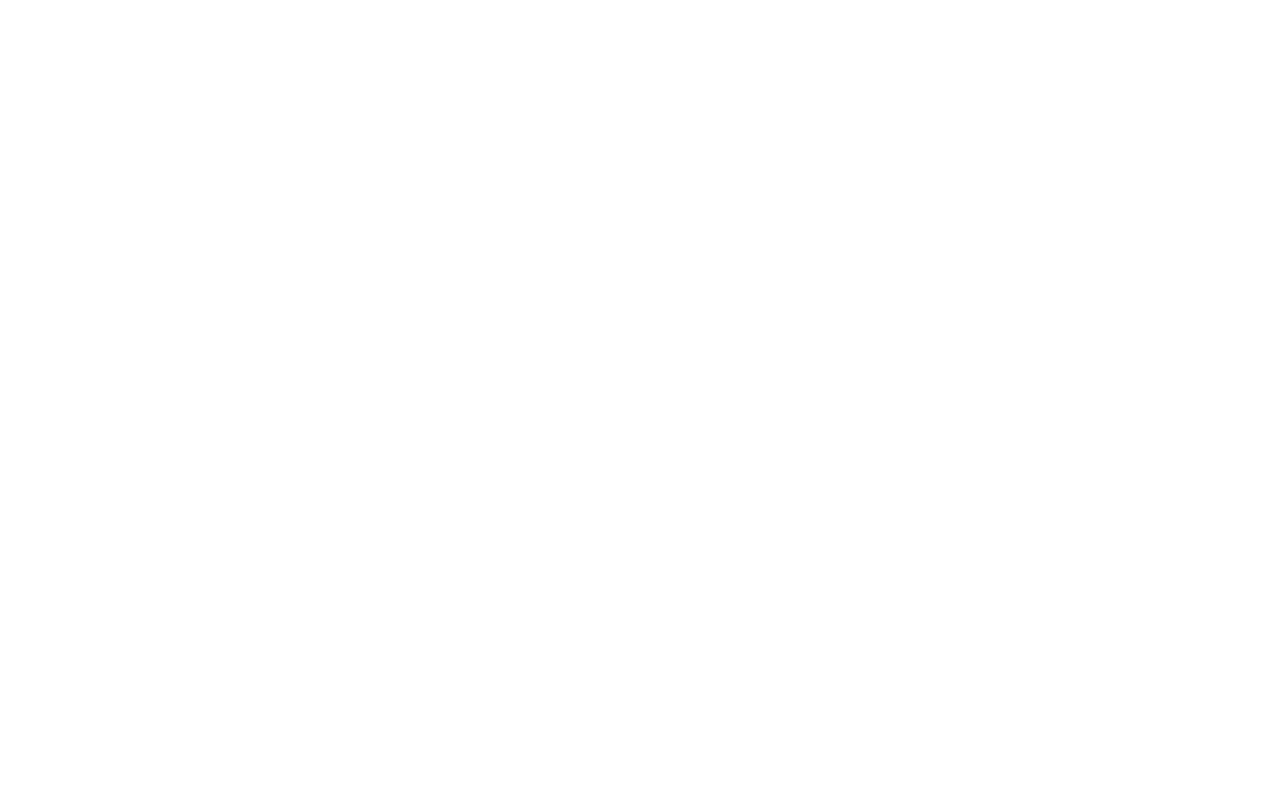
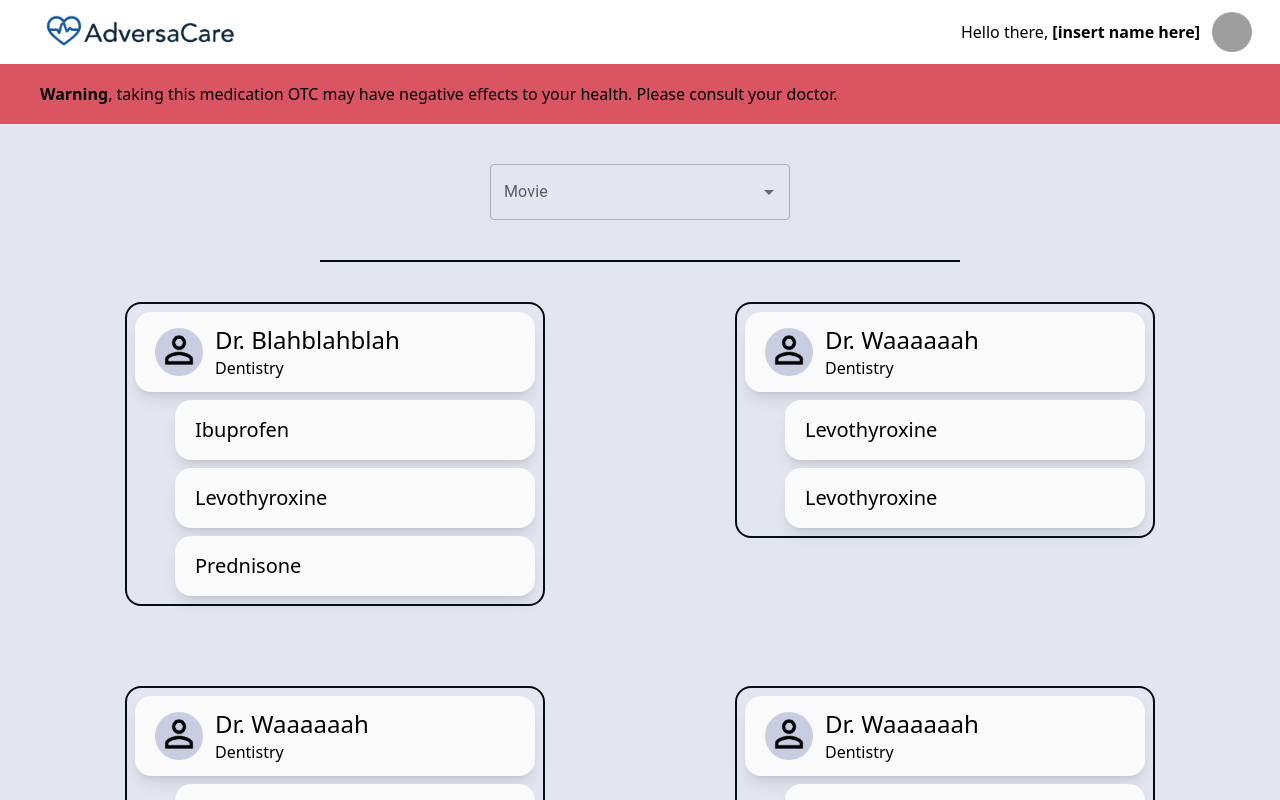
Before and after one commit to albrthuynh/uncommon-hacks-proj, a React (Vite) app in the folder adversacare/: page /patient-dashboard in a window 1280 px wide. Before the commit this address had no page. Shown: the top 800 px of the page. Built offline with nearby package versions, Linux system fonts and the light colour scheme; grey boxes are pictures that could not be loaded.

Commit message:
finished patient dashboard

```diff
--- a/adversacare/src/App.jsx
+++ b/adversacare/src/App.jsx
@@ -14,7 +14,7 @@
           <Route index element={<LandingPage />} />
           <Route path = "/select-signup" element = {<SelectRolePage/>}/>
           <Route path = "/patient-signup" element = {<PatientSignupPage/>}/>
-          <Route path = "/dashboard" element = {<PatientDashboard/>}/>
+          <Route path = "/patient-dashboard" element = {<PatientDashboard/>}/>
         </Route>
       </Routes>
     </BrowserRouter>
--- /dev/null
+++ b/adversacare/src/assets/top100films.js
@@ -0,0 +1,128 @@
+const top100Films = [
+    { label: 'The Shawshank Redemption', year: 1994 },
+    { label: 'The Godfather', year: 1972 },
+    { label: 'The Godfather: Part II', year: 1974 },
+    { label: 'The Dark Knight', year: 2008 },
+    { label: '12 Angry Men', year: 1957 },
+    { label: "Schindler's List", year: 1993 },
+    { label: 'Pulp Fiction', year: 1994 },
+    {
+      label: 'The Lord of the Rings: The Return of the King',
+      year: 2003,
+    },
+    { label: 'The Good, the Bad and the Ugly', year: 1966 },
+    { label: 'Fight Club', year: 1999 },
+    {
+      label: 'The Lord of the Rings: The Fellowship of the Ring',
+      year: 2001,
+    },
+    {
+      label: 'Star Wars: Episode V - The Empire Strikes Back',
+      year: 1980,
+    },
+    { label: 'Forrest Gump', year: 1994 },
+    { label: 'Inception', year: 2010 },
+    {
+      label: 'The Lord of the Rings: The Two Towers',
+      year: 2002,
+    },
+    { label: "One Flew Over the Cuckoo's Nest", year: 1975 },
+    { label: 'Goodfellas', year: 1990 },
+    { label: 'The Matrix', year: 1999 },
+    { label: 'Seven Samurai', year: 1954 },
+    {
+      label: 'Star Wars: Episode IV - A New Hope',
+      year: 1977,
+    },
+    { label: 'City of God', year: 2002 },
+    { label: 'Se7en', year: 1995 },
+    { label: 'The Silence of the Lambs', year: 1991 },
+    { label: "It's a Wonderful Life", year: 1946 },
+    { label: 'Life Is Beautiful', year: 1997 },
+    { label: 'The Usual Suspects', year: 1995 },
+    { label: 'Léon: The Professional', year: 1994 },
+    { label: 'Spirited Away', year: 2001 },
+    { label: 'Saving Private Ryan', year: 1998 },
+    { label: 'Once Upon a Time in the West', year: 1968 },
+    { label: 'American History X', year: 1998 },
+    { label: 'Interstellar', year: 2014 },
+    { label: 'Casablanca', year: 1942 },
+    { label: 'City Lights', year: 1931 },
+    { label: 'Psycho', year: 1960 },
+    { label: 'The Green Mile', year: 1999 },
+    { label: 'The Intouchables', year: 2011 },
+    { label: 'Modern Times', year: 1936 },
+    { label: 'Raiders of the Lost Ark', year: 1981 },
+    { label: 'Rear Window', year: 1954 },
+    { label: 'The Pianist', year: 2002 },
+    { label: 'The Departed', year: 2006 },
+    { label: 'Terminator 2: Judgment Day', year: 1991 },
+    { label: 'Back to the Future', year: 1985 },
+    { label: 'Whiplash', year: 2014 },
+    { label: 'Gladiator', year: 2000 },
+    { label: 'Memento', year: 2000 },
+    { label: 'The Prestige', year: 2006 },
+    { label: 'The Lion King', year: 1994 },
+    { label: 'Apocalypse Now', year: 1979 },
+    { label: 'Alien', year: 1979 },
+    { label: 'Sunset Boulevard', year: 1950 },
+    {
+      label: 'Dr. Strangelove or: How I Learned to Stop Worrying and Love the Bomb',
+      year: 1964,
+    },
+    { label: 'The Great Dictator', year: 1940 },
+    { label: 'Cinema Paradiso', year: 1988 },
+    { label: 'The Lives of Others', year: 2006 },
+    { label: 'Grave of the Fireflies', year: 1988 },
+    { label: 'Paths of Glory', year: 1957 },
+    { label: 'Django Unchained', year: 2012 },
+    { label: 'The Shining', year: 1980 },
+    { label: 'WALL·E', year: 2008 },
+    { label: 'American Beauty', year: 1999 },
+    { label: 'The Dark Knight Rises', year: 2012 },
+    { label: 'Princess Mononoke', year: 1997 },
+    { label: 'Aliens', year: 1986 },
+    { label: 'Oldboy', year: 2003 },
+    { label: 'Once Upon a Time in America', year: 1984 },
+    { label: 'Witness for the Prosecution', year: 1957 },
+    { label: 'Das Boot', year: 1981 },
+    { label: 'Citizen Kane', year: 1941 },
+    { label: 'North by Northwest', year: 1959 },
+    { label: 'Vertigo', year: 1958 },
+    {
+      label: 'Star Wars: Episode VI - Return of the Jedi',
+      year: 1983,
+    },
+    { label: 'Reservoir Dogs', year: 1992 },
+    { label: 'Braveheart', year: 1995 },
+    { label: 'M', year: 1931 },
+    { label: 'Requiem for a Dream', year: 2000 },
+    { label: 'Amélie', year: 2001 },
+    { label: 'A Clockwork Orange', year: 1971 },
+    { label: 'Like Stars on Earth', year: 2007 },
+    { label: 'Taxi Driver', year: 1976 },
+    { label: 'Lawrence of Arabia', year: 1962 },
+    { label: 'Double Indemnity', year: 1944 },
+    {
+      label: 'Eternal Sunshine of the Spotless Mind',
+      year: 2004,
+    },
+    { label: 'Amadeus', year: 1984 },
+    { label: 'To Kill a Mockingbird', year: 1962 },
+    { label: 'Toy Story 3', year: 2010 },
+    { label: 'Logan', year: 2017 },
+    { label: 'Full Metal Jacket', year: 1987 },
+    { label: 'Dangal', year: 2016 },
+    { label: 'The Sting', year: 1973 },
+    { label: '2001: A Space Odyssey', year: 1968 },
+    { label: "Singin' in the Rain", year: 1952 },
+    { label: 'Toy Story', year: 1995 },
+    { label: 'Bicycle Thieves', year: 1948 },
+    { label: 'The Kid', year: 1921 },
+    { label: 'Inglourious Basterds', year: 2009 },
+    { label: 'Snatch', year: 2000 },
+    { label: '3 Idiots', year: 2009 },
+    { label: 'Monty Python and the Holy Grail', year: 1975 },
+  ];
+
+  export default top100Films;
--- /dev/null
+++ b/adversacare/src/components/ComboBox.jsx
@@ -0,0 +1,15 @@
+import * as React from 'react';
+import TextField from '@mui/material/TextField';
+import Autocomplete from '@mui/material/Autocomplete';
+import top100Films from '../assets/top100films';
+
+export default function ComboBox() {
+  return (
+    <Autocomplete
+      disablePortal
+      options={top100Films}
+      sx={{ width: 300 }}
+      renderInput={(params) => <TextField {...params} label="Movie" />}
+    />
+  );
+}
--- a/adversacare/src/components/Navbar.jsx
+++ b/adversacare/src/components/Navbar.jsx
@@ -42,6 +42,10 @@
                 <LoginButtons/>
 
                 {pathname.includes('dashboard') && (
+                    <div className='flex items-center'>
+                        <div className=''>
+                            <h1>Hello there, <span className='font-bold'>[insert name here]</span></h1>
+                        </div>
                         <div className='mr-4'>
                             <IconButton
                                 size="large"
@@ -72,6 +76,8 @@
                                 <MenuItem onClick={handleClose}>My account</MenuItem>
                             </Menu>
                         </div>
+                    </div>
+
                 )}
             </header>
         </>
--- /dev/null
+++ b/adversacare/src/components/PrescriptionCard.jsx
@@ -0,0 +1,33 @@
+import avatar from "../assets/avatar.png"
+
+const PrescriptionCard = ({doctor, style}) => {
+
+    return (
+        <div>
+            <div className=" p-2 rounded-2xl border-2 border-offblack ">
+                <div className="flex-col content-center bg-offwhite shadow-lg rounded-2xl w-100 h-20">
+                    <div className="flex ml-5 gap-3 items-center">
+                        <img src={avatar} className="h-12"/>
+                        <div>
+                            <h1 className="text-2xl">{doctor.name}</h1>
+                            <h1>{doctor.specialty}</h1>
+                        </div>
+                    </div>
+                </div>
+                {doctor.drugs.map((drug) => (
+                    <div className="ml-10 mt-2 flex-col content-center bg-offwhite shadow-lg rounded-2xl w-90 h-15">
+                        <div className="flex ml-5 gap-3 items-center">
+                            <div>
+                                <h1 className="text-xl">{drug}</h1>
+                            </div>
+                        </div>
+                    </div>
+                ))}
+            </div>
+
+        </div>
+
+    )
+}
+
+export default PrescriptionCard
--- a/adversacare/src/pages/LandingPage.jsx
+++ b/adversacare/src/pages/LandingPage.jsx
@@ -4,7 +4,7 @@
 
 const LandingPage = () => {
     return (
-        <div className="flex justify-center items-center bg-[url('./assets/hero.png')] h-[calc(100vh-4rem)] bg-amber-950">
+        <div className="flex justify-center items-center bg-[url('./assets/hero.png')] h-[calc(100vh-4rem)] ">
             <div className='flex flex-col items-center  bg-background/60 px-8 pt-4 pb-10 rounded-l'>
                 <h1 className='text-9xl'>Adversa<span className='text-accent underline'>Cares</span></h1>
                 <p className='pt-4 text-3xl'>Helping you <span className='font-bold'>and</span> your doctor</p>
--- a/adversacare/src/pages/PatientDashboard.jsx
+++ b/adversacare/src/pages/PatientDashboard.jsx
@@ -1,12 +1,65 @@
 import React, { useEffect, useState } from 'react';
 import { useNavigate } from "react-router-dom";
 import Button from '@mui/material/Button';
+import PrescriptionCard from '../components/PrescriptionCard';
+import ComboBox from '../components/ComboBox';
 
 const PatientDashboard = () => {
+    const exampleDoctors = [{
+        name: "Dr. Blahblahblah",
+        specialty: "Dentistry",
+        drugs: [
+            "Ibuprofen",
+            "Levothyroxine",
+            "Prednisone",
+        ]
+    },
+    {
+        name: "Dr. Waaaaaah",
+        specialty: "Dentistry",
+        drugs: [
+            "Levothyroxine",
+            "Levothyroxine",
+        ]
+    },
+    {
+        name: "Dr. Waaaaaah",
+        specialty: "Dentistry",
+        drugs: [
+            "Levothyroxine",
+            "Levothyroxine",
+        ]
+    },
+    {
+        name: "Dr. Waaaaaah",
+        specialty: "Dentistry",
+        drugs: [
+            "Levothyroxine",
+            "Levothyroxine",
+        ]
+    },
+
+    ]
+
+
     return (
-        <div className="flex justify-center items-center bg-background h-[calc(100vh-5rem)]">
+        <div className='bg-background'>
+            <div className='pl-10 flex items-center h-15 bg-badred'>
+                <h1><span className='font-bold'>Warning</span>, taking this medication OTC may have negative effects to your health. Please consult your doctor.</h1>
+            </div>
 
+            <div className='pt-10 w-[50%] m-auto border-b-2 border-offblack'>
+                <div className='flex justify-center mb-10'>
+                    <ComboBox color='white'/>
+                </div>
+            </div>
+            <div className="flex flex-wrap justify-around gap-5 pt-10 px-10  h-[calc(100vh-5rem)]">
+                {exampleDoctors.map((doctor) => (
+                    <PrescriptionCard style={{flex: "1 0 21%"}} doctor={doctor}/>
+                ))}
+            </div>
         </div>
+
     )
 }
 
```
Lines whose indentation alone changed are shown as unchanged.
